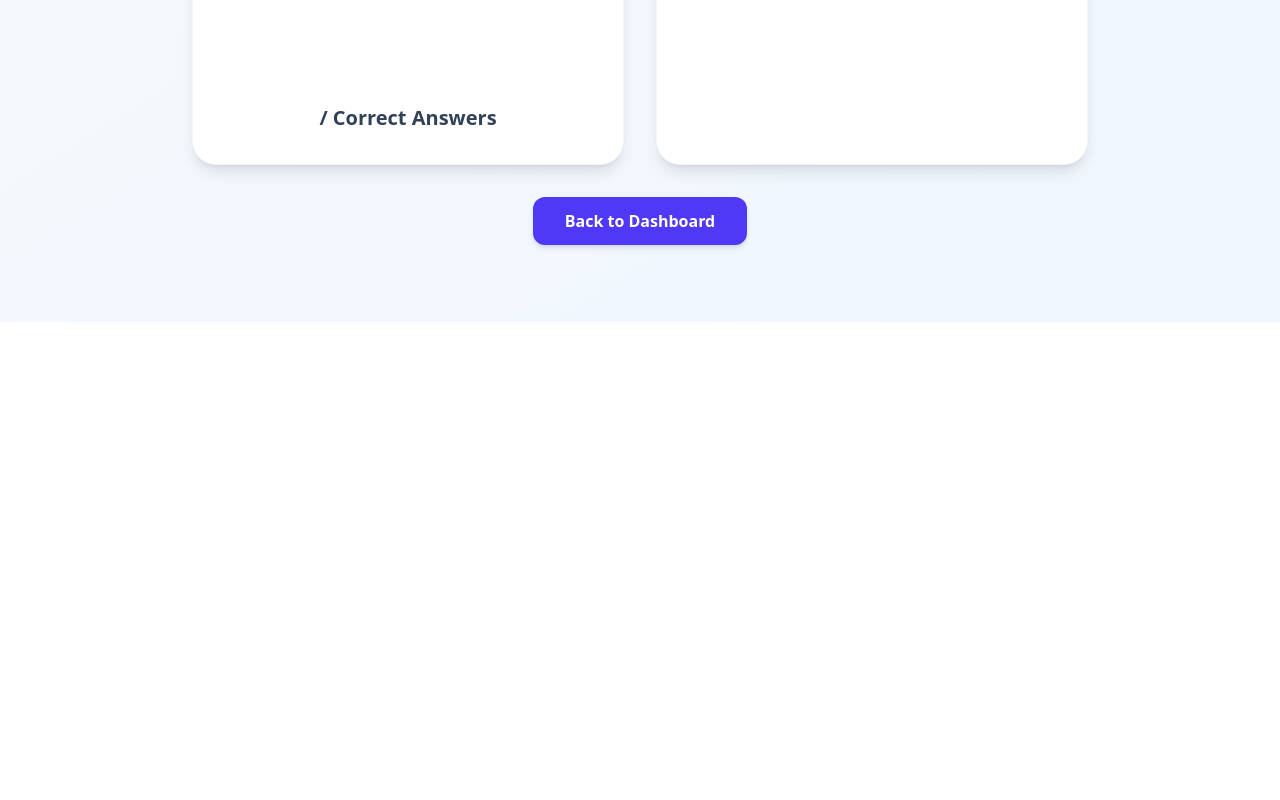
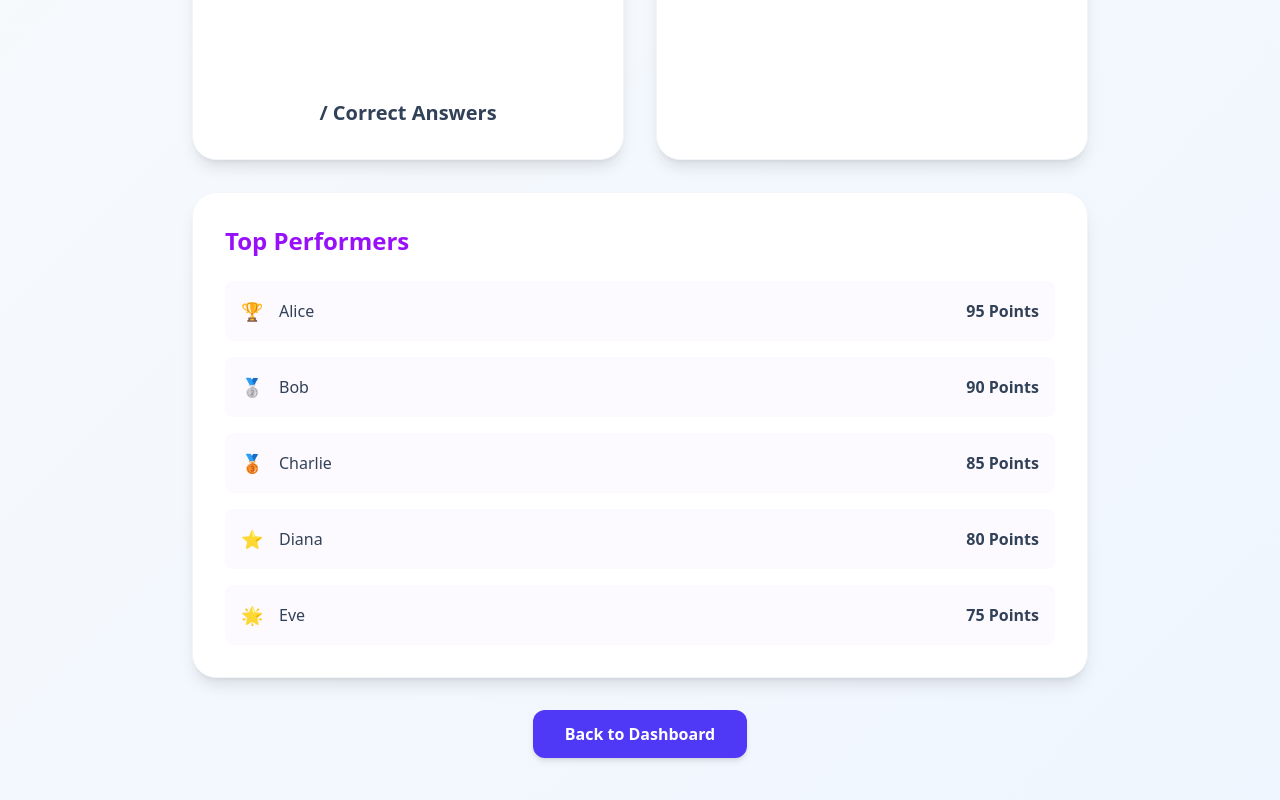
Before and after one commit to Rrahullkumar/Tryst-IITd-Hackathon, a React (Vite) app in the folder wsCube/: page /result in a window 1280 px wide. Shown: the part 478-1278 px from the top of the page. Before the commit the page ends 800 px from the top, so only its background shows below. Built offline with nearby package versions, Linux system fonts and the light colour scheme.

Commit message:
added leaderboard

```diff
--- a/wsCube/src/components/Result.jsx
+++ b/wsCube/src/components/Result.jsx
@@ -10,6 +10,15 @@ const Result = () => {
   const { state } = useLocation();
   const navigate = useNavigate();
   const { score, total, questType, recommendations } = state || {};
+
+  // Dummy leaderboard data
+  const leaderboard = [
+    { name: "Alice", score: 95, badge: "🏆" },
+    { name: "Bob", score: 90, badge: "🥈" },
+    { name: "Charlie", score: 85, badge: "🥉" },
+    { name: "Diana", score: 80, badge: "⭐" },
+    { name: "Eve", score: 75, badge: "🌟" },
+  ];
 
   const data = {
     labels: ['Correct', 'Incorrect'],
@@ -69,6 +78,32 @@ const Result = () => {
           </div>
         </div>
 
+        {/* Leaderboard Section */}
+        <div className="bg-white backdrop-blur-lg rounded-3xl p-8 shadow-lg border border-slate-100">
+          <h2 className="text-2xl font-semibold mb-6 text-purple-600">
+            Top Performers
+          </h2>
+          <div className="space-y-4">
+            {leaderboard.map((student, index) => (
+              <motion.div
+                key={index}
+                initial={{ opacity: 0, y: 10 }}
+                animate={{ opacity: 1, y: 0 }}
+                transition={{ delay: index * 0.1 }}
+                className="flex items-center justify-between p-4 bg-purple-50/50 rounded-lg hover:bg-purple-50 transition-colors"
+              >
+                <div className="flex items-center gap-4">
+                  <span className="text-lg font-semibold text-purple-600">
+                    {student.badge}
+                  </span>
+                  <span className="text-slate-700">{student.name}</span>
+                </div>
+                <span className="text-slate-700 font-bold">{student.score} Points</span>
+              </motion.div>
+            ))}
+          </div>
+        </div>
+
         <div className="flex justify-center mt-8 pb-10">
           <button
             onClick={() => navigate(-1)}
```
